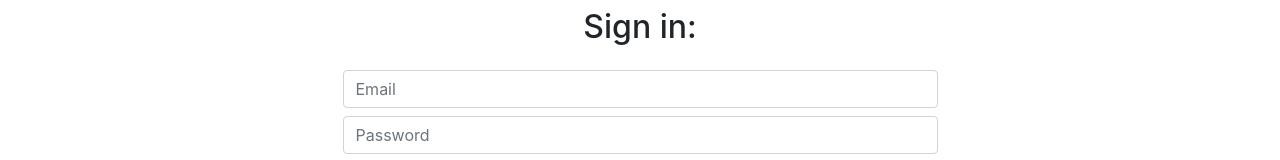
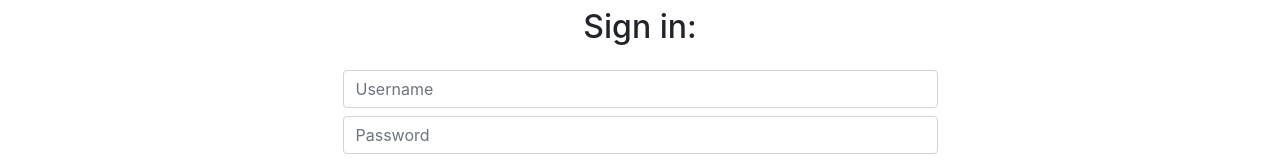
Before and after one commit to jtaylorsoftware/quizapp-web, a React (Create React App) app: page /login in a window 1280 px wide. Shown: the part 234-394 px from the top of the page. Built offline with nearby package versions, Linux system fonts and the light colour scheme.

Commit message:
Change to login with username instead of email

```diff
--- a/src/components/user/Login.js
+++ b/src/components/user/Login.js
@@ -10,15 +10,15 @@ import { useFormData } from '../util/useFormData'
 
 const Login = ({ isAuthenticated, login }) => {
   const [formData, handleChange] = useFormData({
-    email: '',
+    username: '',
     password: ''
   })
 
-  const { email, password } = formData
+  const { username, password } = formData
 
   const onSubmit = e => {
     e.preventDefault()
-    login(email, password)
+    login(username, password)
   }
 
   if (isAuthenticated) {
@@ -35,10 +35,10 @@ const Login = ({ isAuthenticated, login }) => {
               <input
                 type='text'
                 className='form-control mb-2'
-                name='email'
-                value={email}
+                name='username'
+                value={username}
                 onChange={handleChange}
-                placeholder='Email'
+                placeholder='Username'
                 required
               />
               <input
```
